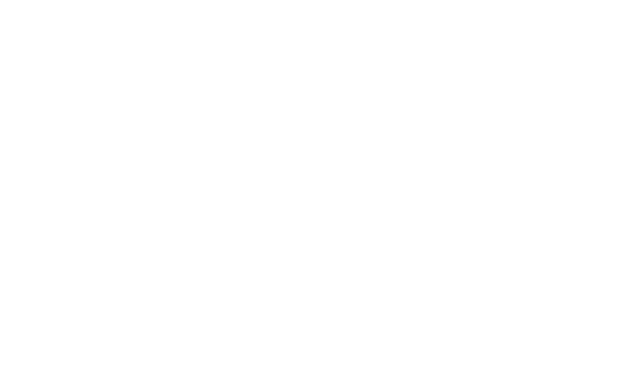
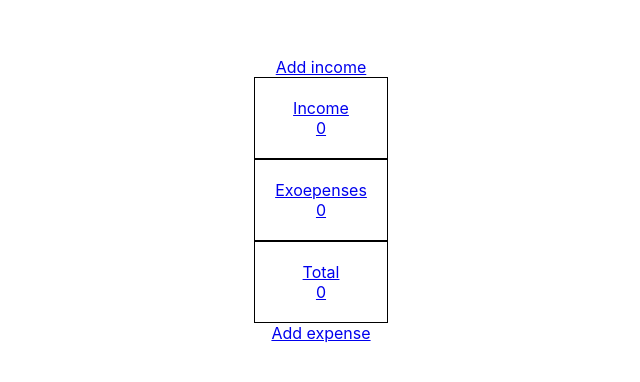
Before and after one commit to rivasvict/react-expenses-manager, a React (Create React App) app: page /expenses-manager in a window 1280 px wide. Shown: the part 200-582 px from the top of the page, without its empty margins (319-959 px from the left). Built offline with nearby package versions, Linux system fonts and the light colour scheme.

Commit message:
Solved routes issue

```diff
--- a/src/App.js
+++ b/src/App.js
@@ -2,13 +2,15 @@ import React from 'react';
 import { BrowserRouter as Router, Switch, Route } from 'react-router-dom';
 import Dashboard from './components/Dashboard';
 import { Provider } from 'react-redux';
+import Lobby from './components/Lobby';
 
 function App({ reduxStore }) {
   return (
     <Provider store={reduxStore}>
       <Router>
         <Switch>
-          <Route path='/' component={Dashboard} />
+          <Route path='/expenses-manager' component={Dashboard} />
+          <Route path='/' component={Lobby} exact />
         </Switch>
       </Router>
     </Provider>
--- a/src/components/Dashboard.js
+++ b/src/components/Dashboard.js
@@ -58,26 +58,27 @@ class Dashboard extends Component {
       <div style={dasahboardStyle}>
         <Switch>
           <Route exact path={`${this.props.match.url}`}>
-            <Link to={`${this.props.match.url}add-income`}>Add income</Link>
+            <Link to={`${this.props.match.url}/add-income`}>Add income</Link>
             <Results
               incomes={this.getSum('incomes')}
               outcomes={this.getSum('outcomes')}
-              entries={this.entries}/>
-            <Link to={`${this.props.match.url}add-expense`}>Add expense</Link>
+              entries={this.entries}
+              baseUrl={this.props.match.url}/>
+            <Link to={`${this.props.match.url}/add-expense`}>Add expense</Link>
           </Route>
-          <Route path={`${this.props.match.url}add-income`}>
-            <AddEntry entryType='income' handleEntry={this.onAddIncome} entryModel={this.getEntryModel('income')} categoryOptions={this.getEntryCategoryOption('income')}/>
+          <Route path={`${this.props.match.url}/add-income`}>
+            <AddEntry entryType='income' handleEntry={this.onAddIncome} entryModel={this.getEntryModel('income')} categoryOptions={this.getEntryCategoryOption('income')} />
           </Route>
-          <Route path={`${this.props.match.url}add-expense`}>
-            <AddEntry entryType='outcome' handleEntry={this.onAddOutcome} entryModel={this.getEntryModel('outcome')} categoryOptions={this.getEntryCategoryOption('outcome')}/>
+          <Route path={`${this.props.match.url}/add-expense`}>
+            <AddEntry entryType='outcome' handleEntry={this.onAddOutcome} entryModel={this.getEntryModel('outcome')} categoryOptions={this.getEntryCategoryOption('outcome')} />
           </Route>
-          <Route path='/incomes'>
-            <EntrySummaryWithFilter categoryOptions={this.getEntryCategoryOption('income')} entries={this.entries['incomes']} name='Incomes'/>
+          <Route path={`${this.props.match.url}/incomes`}>
+            <EntrySummaryWithFilter categoryOptions={this.getEntryCategoryOption('income')} entries={this.entries['incomes']} name='Incomes' />
           </Route>
-          <Route path='/outcomes'>
+          <Route path={`${this.props.match.url}/outcomes`}>
             <EntrySummaryWithFilter categoryOptions={this.getEntryCategoryOption('outcome')} entries={this.entries['outcomes']} name='Outcomes'/>
           </Route>
-          <Route path='/summary'>
+          <Route path={`${this.props.match.url}/summary`}>
             <Summary entries={this.entries} />
           </Route>
         </Switch>
--- /dev/null
+++ b/src/components/Lobby.js
@@ -0,0 +1,13 @@
+import React from 'react';
+import { Link } from 'react-router-dom';
+
+function Lobby() {
+  return (
+    <div>
+      <Link to='/expenses-manager'>Dashboard</Link>
+      <Link to='/sign-up'>Sign up</Link>
+    </div>
+  )
+}
+
+export default Lobby;
--- a/src/components/Results.js
+++ b/src/components/Results.js
@@ -11,14 +11,17 @@ function calculateTotal(income, outcome) {
   return income + outcome;
 }
 
-function Results({ incomes, outcomes, entries }) {
+function Results({ incomes, outcomes, entries, baseUrl = '' }) {
   const incomesName = 'incomes';
   const outcomesName = 'outcomes';
+  const incomesUrl = `${baseUrl}/${incomesName}`;
+  const outcomesUrl = `${baseUrl}/${outcomesName}`;
+  const summaryUrl = `${baseUrl}/summary`;
   return (
     <div style={resultsStyle}>
-      <TotalItem name='Income' ammount={incomes} entries={entries[incomesName]} type={incomesName} />
-      <TotalItem name='Exoepenses' ammount={-outcomes} entries={entries[outcomesName]} type={outcomesName}/>
-      <TotalItem name='Total' ammount={calculateTotal(incomes, outcomes)} type='summary'/>
+      <TotalItem name='Income' ammount={incomes} entries={entries[incomesName]} url={incomesUrl} />
+      <TotalItem name='Exoepenses' ammount={-outcomes} entries={entries[outcomesName]} url={outcomesUrl}/>
+      <TotalItem name='Total' ammount={calculateTotal(incomes, outcomes)} url={summaryUrl} />
     </div>
   );
 }
--- a/src/components/TotalItem.js
+++ b/src/components/TotalItem.js
@@ -6,9 +6,9 @@ const totalItemStyle = {
   border: 'solid 1px black'
 };
 
-function TotalItem({ name, ammount, type }) {
+function TotalItem({ name, ammount, url }) {
   return (
-    <Link to={`/${type}`}><div style={totalItemStyle}>{name}<br/>{ammount}</div></Link>
+    <Link to={`${url}`}><div style={totalItemStyle}>{name}<br/>{ammount}</div></Link>
   );
 }
 
```
Also changed, not shown: 1 other file (tests, documents, lock files or other folders).
